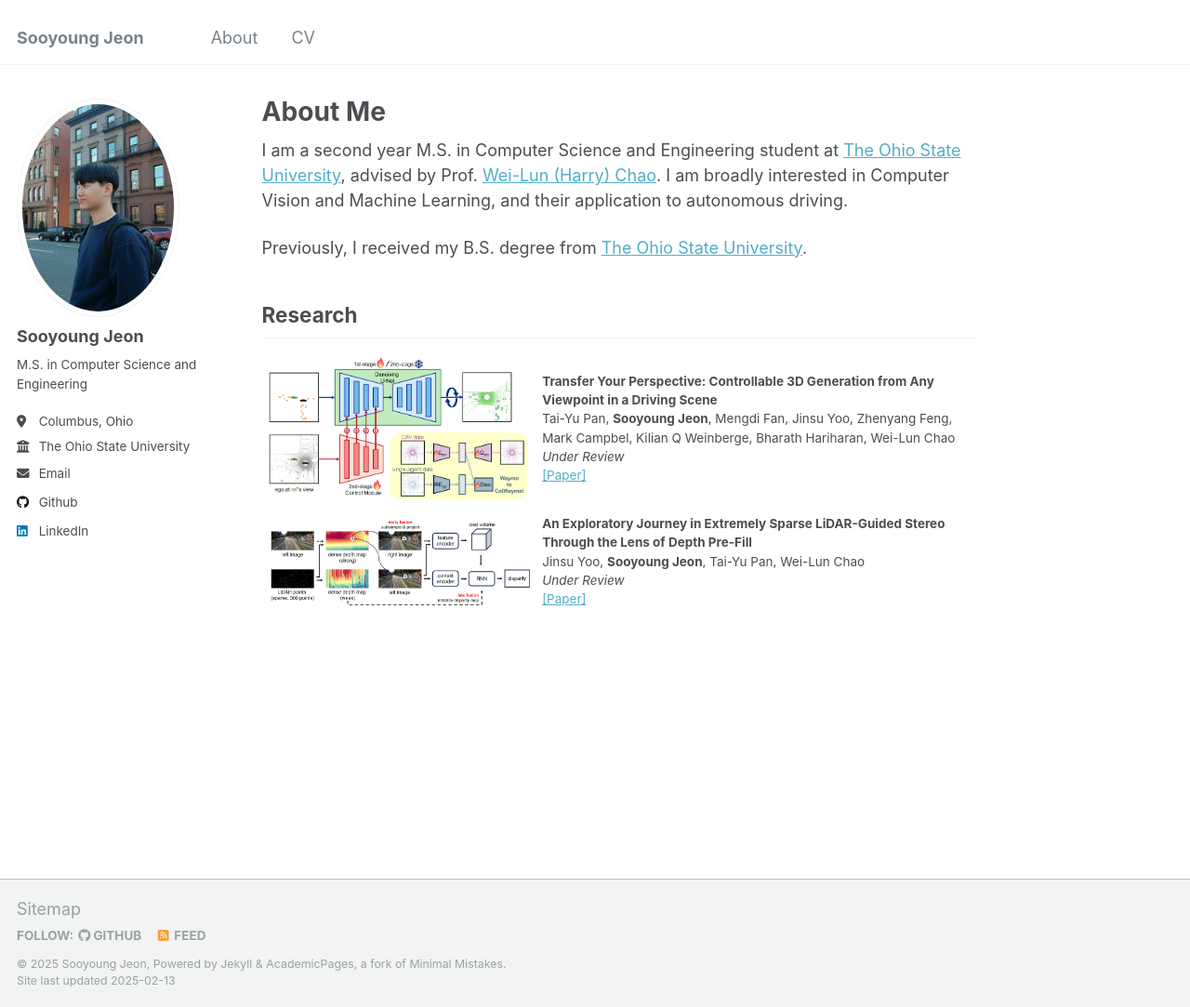
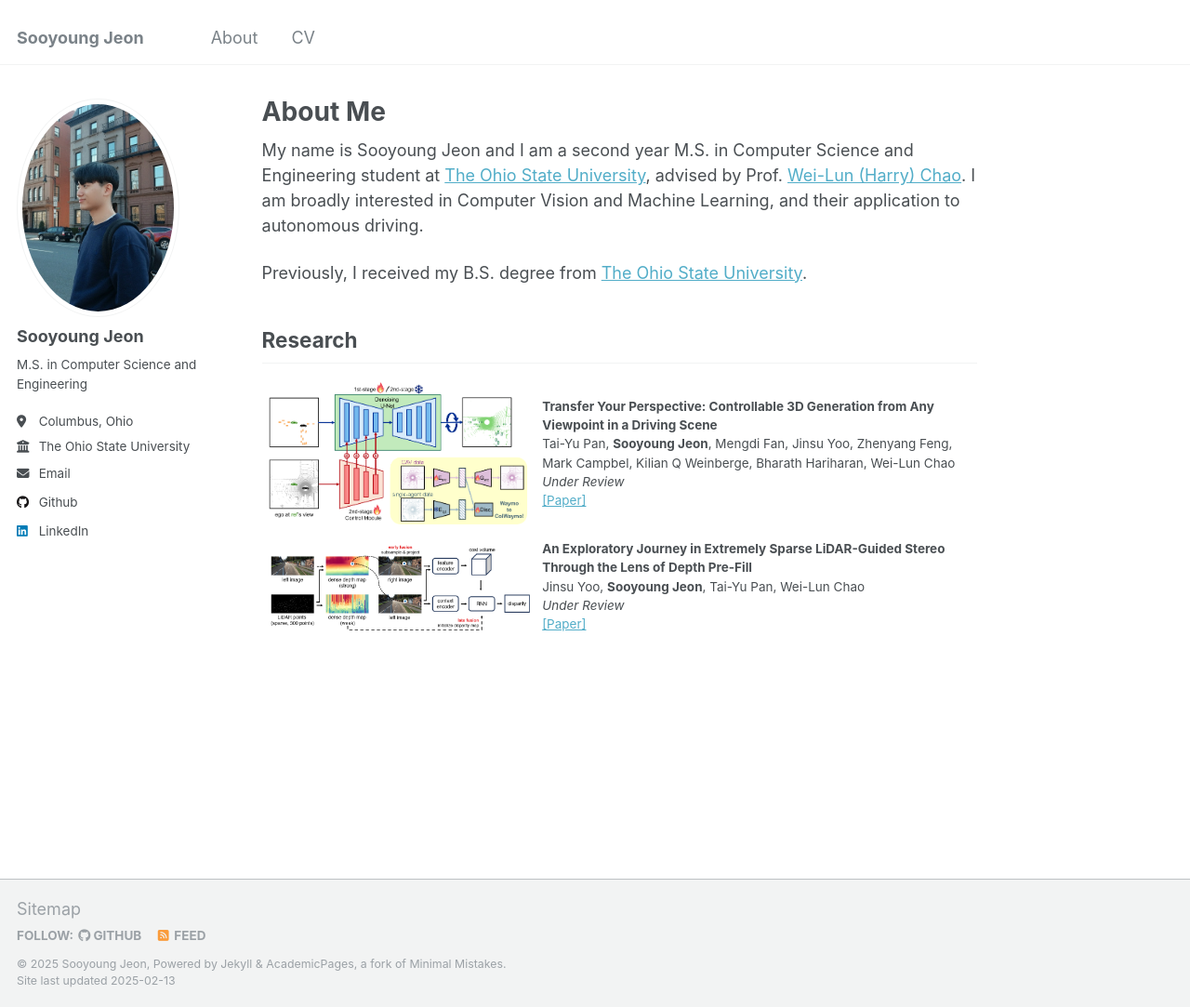
Before and after one commit to jeonso0907/jeonso0907.github.io, a Jekyll site: the page built from _pages/about.md, in a window 1280 px wide and 1083 px high. Shown: the whole window at 93% size. Built offline with Jekyll 4.4.1, drawn with Linux system fonts in a browser that asks for light colours.

Commit message:
Update about.md

```diff
--- a/_pages/about.md
+++ b/_pages/about.md
@@ -7,7 +7,7 @@ redirect_from:
   - /about.html
 ---
 
-I am a second year M.S. in Computer Science and Engineering student
+My name is Sooyoung Jeon and I am a second year M.S. in Computer Science and Engineering student
 at [The Ohio State University](https://cse.osu.edu/),
 advised by Prof. [Wei-Lun (Harry) Chao](https://sites.google.com/view/wei-lun-harry-chao). I am broadly interested in
 Computer Vision
```
